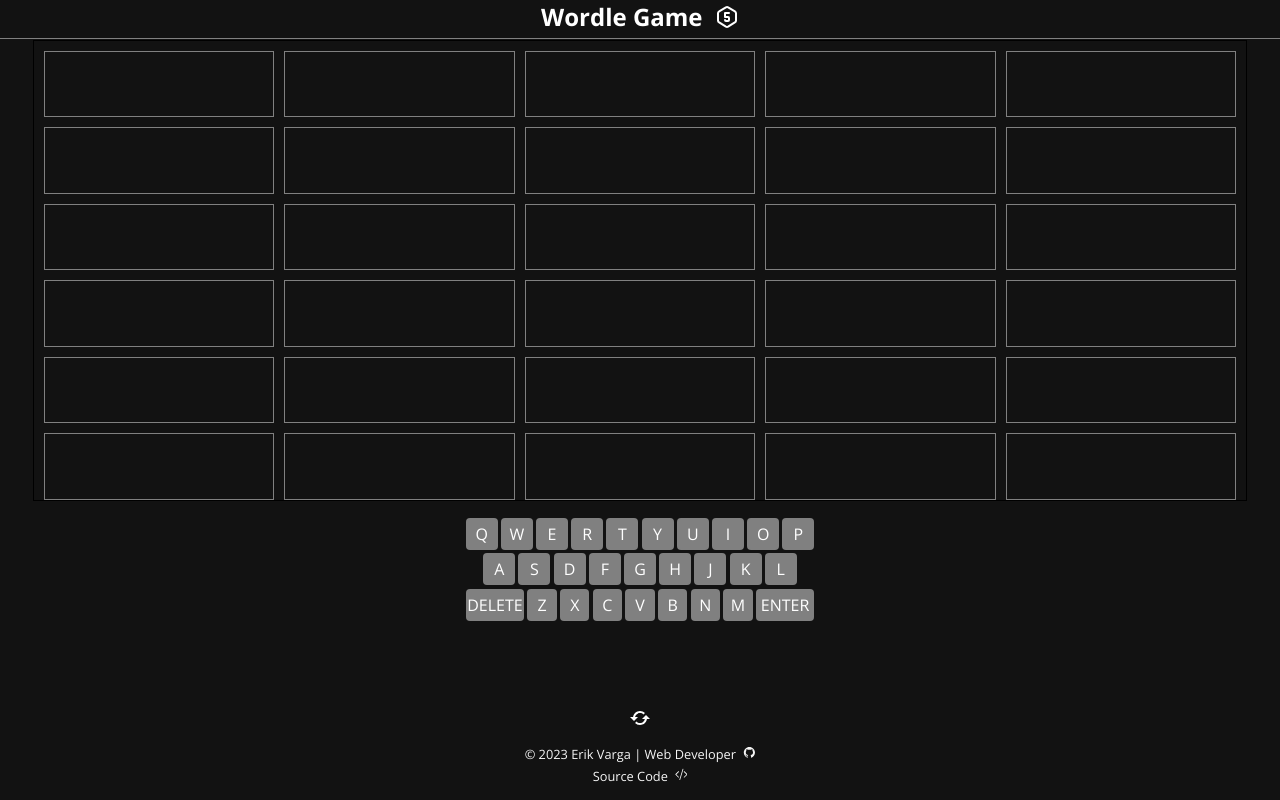
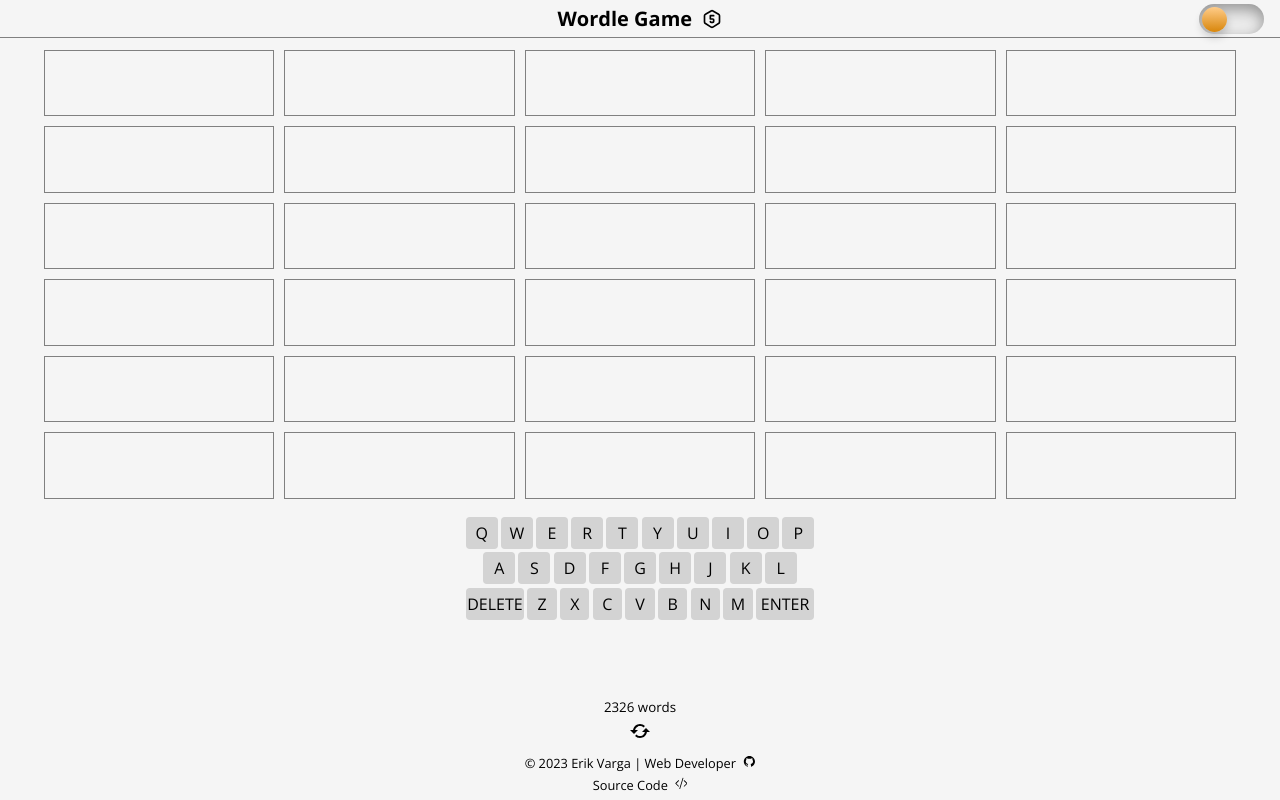
Before and after one commit to Erik-Varga/react-wordle-game, a React (Create React App) app: page / in a window 1280 px wide. Built offline with nearby package versions, Linux system fonts and the light colour scheme.

Commit message:
configured light dark mode

```diff
--- a/src/App.css
+++ b/src/App.css
@@ -1,44 +1,83 @@
 @import url('https://fonts.googleapis.com/css2?family=Inter:wght@400;600;700&family=Josefin+Sans:wght@400;600;700&family=Open+Sans:wght@400;600;700&family=Poppins:wght@400;600;700&display=swap');
+
+:root {
+  --body_background: whitesmoke;
+  --body_color: black;
+  --text_color: black;
+}
+
+[data-theme='dark'] {
+  --body_background: #121212;
+  --body_color: whitesmoke;
+  --text_color: whitesmoke;
+}
 
 * {
   padding: 0;
   margin: 0;
   box-sizing: border-box;
+  background-color: var(--body_background);
+  color: var(--text_color)
+}
+
+.dark_mode {
+  display: flex;
+  align-items: center;
+}
+
+.for_light_theme {
+  --primary-color: #302ae6;
+  --secondary-color: #536390;
+  --font-color: #424242;
+  --bg-color: #fff;
+  --heading-color: #292922;
+}
+
+.for_dark_theme {
+  --primary-color: #9a97f3;
+  --secondary-color: #818cab;
+  --font-color: #e1e1ff;
+  --bg-color: #161625;
+  --heading-color: #818cab;
 }
 
 .App {
   padding: 0;
   margin: 0;
   text-align: center;
-  background-color: #121212;
   width: 100vw;
   height: 100vh;
   display: flex;
   flex-direction: column;
-  color: white;
+  color: var(--body_color);
   font-family: 'Open Sans', sans-serif;
 }
 
 nav {
+  display: flex;
+  align-items: center;
+  justify-content: center;
   height: auto;
   width: 100%;
   margin: 0;
   border-bottom: 1px solid grey;
-  display: grid;
-  place-items: center;
+  /* display: grid; */
+  /* place-items: center; */
 }
 
 nav h1 {
   display: flex;
   align-items: center;
-  padding-bottom: 5px;
+  padding: 5px;
+  margin: 0;
+  font-family: inherit;
+  color: var(--text_color);
+  font-size: 1.25rem;
 }
 
-nav h1 {
-  margin: 0;
-  font-family: inherit;
-  color: white;
-  font-size: 1.5rem;
+.toggleBtn {
+  position: absolute;
+  right: 1rem;
 }
 
 .game {
@@ -54,7 +93,7 @@ nav h1 {
 .board {
   width: 95%;
   height: 70%;
-  border: 1px solid black;
+  border: 1px solid var(--body_background);
   display: flex;
   flex-direction: column;
 }
@@ -76,20 +115,24 @@ nav h1 {
   place-items: center;
   font-size: 1.75rem;
   font-weight: bolder;
-  color: white;
+  color: var(--body_color);
   font-family: inherit;
 }
 
 #correct {
   background-color: #528d4e;
+  color: whitesmoke;
 }
 
 #almost {
-  background-color: #b49f39;
+  /* background-color: #b49f39; */
+  background-color: #3987b4;
+  color: whitesmoke;
 }
 
 #error {
   background-color: #3a393c;
+  color: whitesmoke;
 }
 
 .keyboard {
@@ -109,7 +152,7 @@ nav h1 {
 
 .key:hover {
   filter: brightness(110%);
-  border: 1px solid yellow;
+  border: 1px solid whitesmoke;
 }
 
 .key {
@@ -121,8 +164,8 @@ nav h1 {
   display: grid;
   place-items: center;
   font-size: 1rem;
-  background-color: grey;
-  color: white;
+  background-color: lightgrey;
+  color: black;
   font-family: inherit;
   cursor: pointer;
 }
@@ -130,24 +173,26 @@ nav h1 {
 #big {
   width: 4rem;
 }
+
 #disabled {
   background-color: #3a393c;
+  color: grey;
 }
 
 .btn {
-  color: white;
+  /* color: var(--text_color); */
   background-color: transparent;
   font-size: 1.5rem;
-  padding: 5px;
+  padding: 1px;
 }
 
 .btn:hover {
-  color: greenyellow;
+  color: white;
 }
 
 
 .footer a {
-  color: whitesmoke;
+  color: var(--text_color);
   text-decoration: none;
   font-size: 0.8rem;
 }
--- a/src/App.js
+++ b/src/App.js
@@ -7,6 +7,7 @@ import GameOver from "./components/GameOver";
 import Footer from "./components/Footer";
 import { BiRefresh } from 'react-icons/bi';
 import { TbHexagonNumber5 } from 'react-icons/tb';
+import DarkMode from "./components/DarkMode";
 
 export const AppContext = createContext();
 
@@ -15,6 +16,7 @@ function App() {
   const [currAttempt, setCurrAttempt] = useState({ attempt: 0, letter: 0 });
   const [wordSet, setWordSet] = useState(new Set());
   const [correctWord, setCorrectWord] = useState("");
+  const [wordCount, setWordCount] = useState(0);
   const [disabledLetters, setDisabledLetters] = useState([]);
   const [gameOver, setGameOver] = useState({
     gameOver: false,
@@ -25,6 +27,7 @@ function App() {
     generateWordSet().then((words) => {
       setWordSet(words.wordSet);
       setCorrectWord(words.todaysWord);
+      setWordCount(words.wordCount);
     });
   }, []);
 
@@ -84,6 +87,9 @@ function App() {
           Wordle Game
           &nbsp;<TbHexagonNumber5 />
         </h1>
+        <div className='toggleBtn'>
+          <DarkMode />
+        </div>
       </nav>
       <AppContext.Provider
         value={{
@@ -104,6 +110,7 @@ function App() {
           <Board />
           {gameOver.gameOver ? <GameOver /> : <Keyboard />}
         </div>
+          <small>{wordCount} words</small>
       </AppContext.Provider>
       <div className="btn">
         <BiRefresh onClick={restartGame} />
--- a/src/Words.js
+++ b/src/Words.js
@@ -13,15 +13,16 @@ export const generateWordSet = async () => {
   let wordSet;
   let todaysWord;
   let wordIndex;
+  let wordCount;
 
   await fetch(wordBank)
     .then((response) => response.text())
     .then((result) => {
       const wordArr = result.split("\n");
+      wordCount = wordArr.length;
       wordIndex = Math.floor(Math.random() * wordArr.length);
       todaysWord = wordArr[wordIndex];
-      console.log(todaysWord);
       wordSet = new Set(wordArr);
     });
-  return { wordSet, todaysWord, wordIndex };
+  return { wordSet, todaysWord, wordIndex, wordCount };
 };
--- /dev/null
+++ b/src/components/DarkMode.css
@@ -0,0 +1,71 @@
+.dark_mode {
+    /* margin-top: -20px; */
+    /* margin-left: 10px; */
+    padding: 0;
+}
+
+.dark_mode_label {
+    width: 65px;
+    height: 30px;
+    position: relative;
+    /* display: block; */
+    display: flex;
+    justify-content: space-between;
+    background: #ebebeb;
+    border-radius: 200px;
+    box-shadow: inset 0px 5px 15px rgba(0, 0, 0, 0.4),
+        inset 0px -5px 15px rgba(255, 255, 255, 0.4);
+    cursor: pointer;
+    transition: 0.3s;
+}
+.dark_mode_label:after {
+    content: "";
+    width: 25px;
+    height: 25px;
+    position: absolute;
+    top: 3px;
+    left: 3px;
+    background: linear-gradient(180deg, #ffcc89, #d8860b);
+    border-radius: 180px;
+    box-shadow: 0px 5px 10px rgba(0, 0, 0, 0.2);
+    transition: 0.3s;
+}
+.dark_mode_input {
+    width: 0;
+    height: 0;
+    visibility: hidden;
+}
+.dark_mode_input:checked + .dark_mode_label {
+    background: #242424;
+}
+.dark_mode_input:checked + .dark_mode_label:after {
+    left: 62px;
+    transform: translateX(-100%);
+    background: linear-gradient(180deg, #777, #3a3a3a);
+}
+.dark_mode_label:active:after {
+    width: 30px;
+}
+
+.dark_mode_label svg {
+    position: absolute;
+    width: 20px;
+    top: 5px;
+    z-index: 100;
+}
+.dark_mode_label svg.sun {
+    left: 5px;
+    fill: #fff;
+    transition: 0.3s;
+}
+.dark_mode_label svg.moon {
+    left: 40px;
+    fill: #7e7e7e;
+    transition: 0.3s;
+}
+.dark_mode_input:checked + .dark_mode_label svg.sun {
+    fill: #7e7e7e;
+}
+.dark_mode_input:checked + .dark_mode_label svg.moon {
+    fill: #fff;
+}
--- /dev/null
+++ b/src/components/DarkMode.js
@@ -0,0 +1,29 @@
+import React from 'react'
+import './DarkMode.css'
+
+const DarkMode = () => {
+    const setDarkMode = () => {
+        document.querySelector('body').setAttribute('data-theme', 'dark');
+    }
+
+    const setLightMode = () => {
+        document.querySelector('body').setAttribute('data-theme', 'light');
+    }
+
+    const toggleTheme = (e) => {
+        if (e.target.checked) setDarkMode();
+        else setLightMode();
+    };
+
+  return (
+    <div className="dark_mode">
+      <input className="dark_mode_input" type="checkbox" id="darkmode-toggle" onChange={toggleTheme} />
+
+      <label className="dark_mode_label" for="darkmode-toggle">
+
+      </label>
+    </div>
+  );
+}
+
+export default DarkMode
--- a/src/components/Keyboard.js
+++ b/src/components/Keyboard.js
@@ -44,6 +44,7 @@ function Keyboard() {
     },
     [currAttempt]
   );
+
   useEffect(() => {
     document.addEventListener("keydown", handleKeyboard);
 
@@ -52,7 +53,8 @@ function Keyboard() {
     };
   }, [handleKeyboard]);
 
-  console.log(disabledLetters);
+  // console.log(disabledLetters);
+
   return (
     <div className="keyboard" onKeyDown={handleKeyboard}>
       <div className="line1">
--- a/src/components/Letter.js
+++ b/src/components/Letter.js
@@ -14,10 +14,10 @@ function Letter({ letterPos, attemptVal }) {
 
   useEffect(() => {
     if (letter !== "" && !correct && !almost) {
-      console.log(letter);
+      // console.log(letter);
       setDisabledLetters((prev) => [...prev, letter]);
     }
-  }, [currAttempt.attempt]);
+  }, [currAttempt.attempt, almost, correct, letter, setDisabledLetters]);
   return (
     <div className="letter" id={letterState}>
       {letter}
```
Also changed, not shown: src/wordle-bank.txt.
